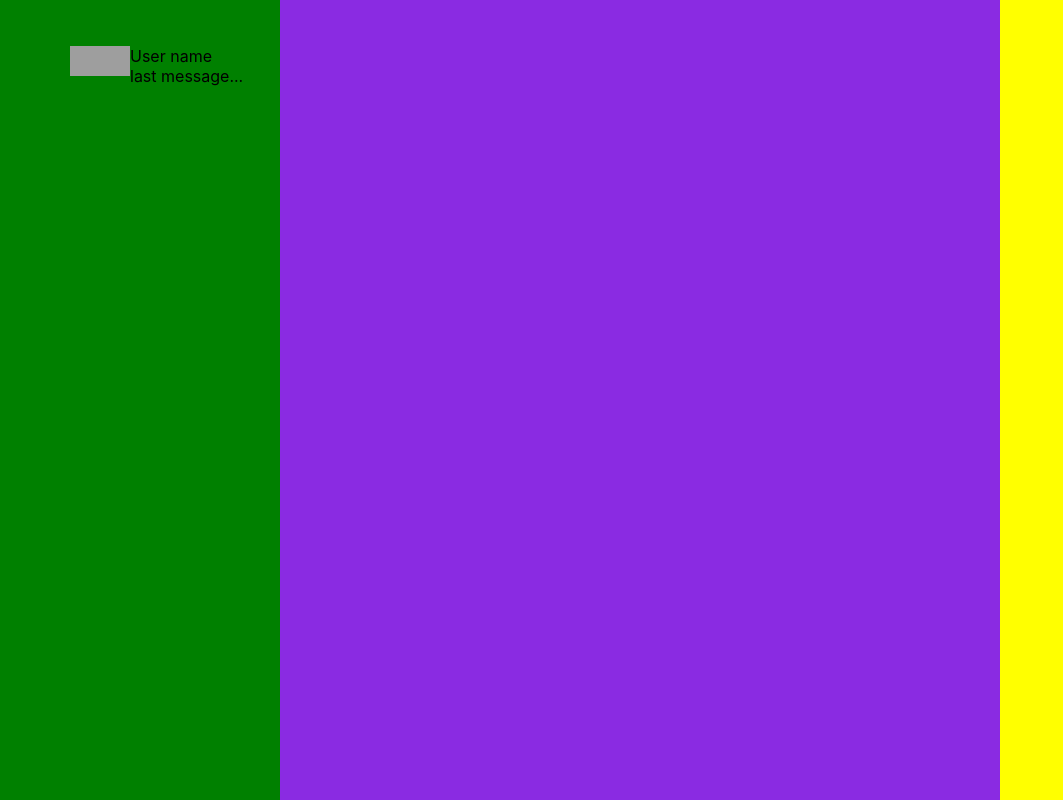
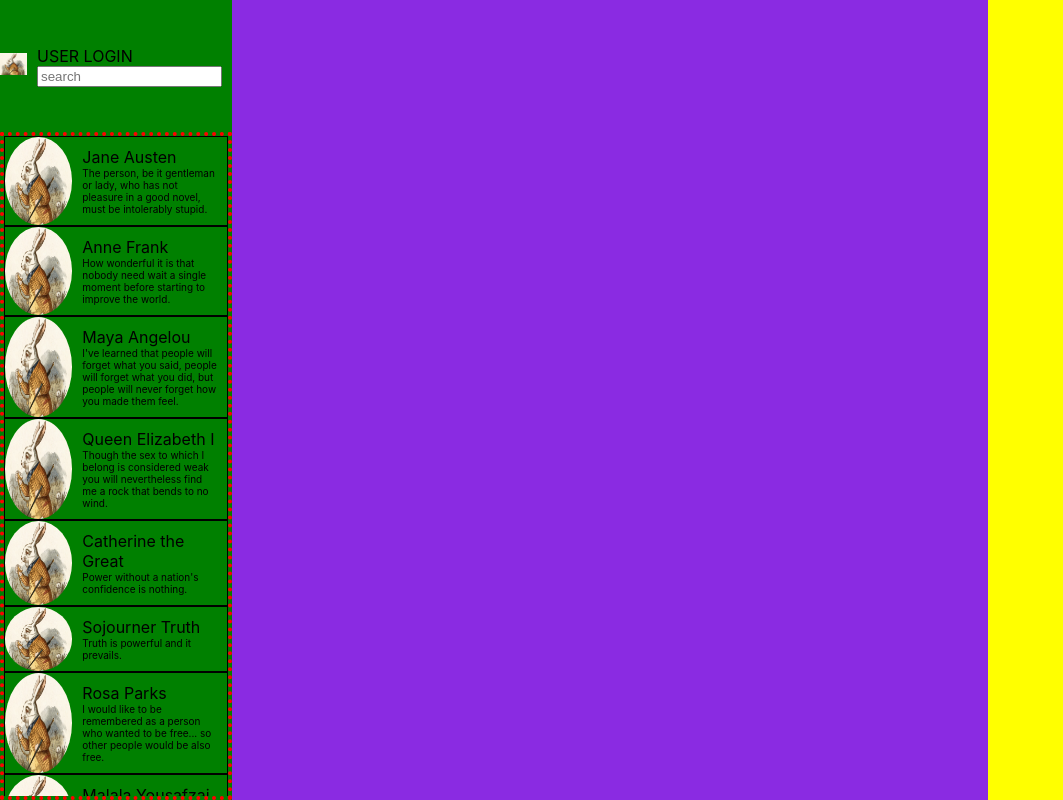
Before and after one commit to 1n3ffbl3/chat4people, a React (Create React App) app in the folder frontend/: page / in a window 1280 px wide. Shown: the whole page, without its empty margins (0-1063 px from the left). Built offline with nearby package versions, Linux system fonts and the light colour scheme; grey boxes are pictures that could not be loaded.

Commit message:
Add harcoded values to user sidebar. Improve css.

```diff
--- /dev/null
+++ b/frontend/src/components/UserBox/ContactItem.js
@@ -0,0 +1,26 @@
+import React from 'react';
+import PropTypes from 'prop-types';
+
+import styles from './ContactItem.module.scss';
+
+
+const ContactItem = ({ image, userName, message }) => (
+  <li className={styles.item}>
+    <div className={styles.imgWrapper}>
+      <img className={styles.img} src={image}></img>
+    </div>
+    <div className={styles.details}>
+      <span className={styles.name}>{userName}</span>
+      <span className={styles.msg}>{message}</span>
+    </div>
+  </li>
+);
+
+ContactItem.propTypes = {
+  image: PropTypes.string,
+  userName: PropTypes.string,
+  message: PropTypes.string,
+};
+
+
+export default ContactItem;
--- /dev/null
+++ b/frontend/src/components/UserBox/ContactItem.module.scss
@@ -0,0 +1,29 @@
+.item {
+  border: 1px solid black;
+  display: flex;
+}
+
+.imgWrapper {
+  flex: 1
+}
+
+.img {
+  width: 100%;
+  height: 100%;
+  border-radius: 50%;
+}
+
+.details {
+  flex: 2;
+  display: flex;
+  flex-direction: column;
+  padding: 10px;
+}
+
+.name {
+  font-size: 16px;
+}
+
+.msg {
+  font-size: 10px;
+}
--- /dev/null
+++ b/frontend/src/components/UserBox/ContactList.js
@@ -0,0 +1,88 @@
+import React from 'react';
+
+import ContactItem from './ContactItem';
+import styles from './ContactList.module.scss';
+import rabbit from '../../img/rabbitTime.jpg';
+
+const contacts = [
+  {
+    img: rabbit,
+    name: "Jane Austen",
+    msg: "The person, be it gentleman or lady, who has not pleasure in a good novel, must be intolerably stupid."
+  },
+  {
+    img: rabbit,
+    name: "Anne Frank",
+    msg: "How wonderful it is that nobody need wait a single moment before starting to improve the world.",
+  },
+  {
+    img: rabbit,
+    name: "Maya Angelou",
+    msg: "I've learned that people will forget what you said, people will forget what you did, but people will never forget how you made them feel."
+  },
+  {
+    img: rabbit,
+    name: "Queen Elizabeth I",
+    msg: "Though the sex to which I belong is considered weak you will nevertheless find me a rock that bends to no wind.",
+  },
+  {
+    img: rabbit,
+    name: "Catherine the Great",
+    msg: "Power without a nation's confidence is nothing.",
+  },
+  {
+    img: rabbit,
+    name: "Sojourner Truth",
+    msg: "Truth is powerful and it prevails.",
+  },
+  {
+    img: rabbit,
+    name: "Rosa Parks",
+    msg: "I would like to be remembered as a person who wanted to be free... so other people would be also free.",
+  },
+  {
+    img: rabbit,
+    name: "Malala Yousafzai",
+    msg: "I tell my story not because it is unique, but because it is the story of many girls.",
+  },
+  {
+    img: rabbit,
+    name: "Marie Curie",
+    msg: "Nothing in life is to be feared, it is only to be understood. Now is the time to understand more, so that we may fear less.",
+  },
+  {
+    img: rabbit,
+    name: "Ada Lovelace",
+    msg: "That brain of mine is something more than merely mortal; as time will show.",
+  },
+  {
+    img: rabbit,
+    name: "Edith Cowan",
+    msg: "Women are very desirous of their being placed on absolutely equal terms with men. We ask for neither more nor less than that.",
+  },
+  {
+    img: rabbit,
+    name: "Amelia Earhart ",
+    msg: "Women must try to do things as men have tried. When they fail, their failure must be but a challenge to others.",
+  },
+];
+
+const ContactList = () => {
+  return(
+    <div className={styles.contactList}>
+      <ul className={styles.list}>
+        {
+          contacts.map(contact => (
+            <ContactItem
+              image={contact.img}
+              userName={contact.name}
+              message={contact.msg} />
+          ))
+        }
+      </ul>
+    </div>
+  );
+};
+
+
+export default ContactList;
--- /dev/null
+++ b/frontend/src/components/UserBox/ContactList.module.scss
@@ -0,0 +1,13 @@
+.contactList {
+  border: 4px dotted red;
+  flex: 5;
+  display: flex;
+  flex-direction: column;
+  overflow-y: scroll;
+}
+
+.list {
+  list-style-type: none;
+  margin: 0;
+  padding:0;
+}
--- a/frontend/src/components/UserBox/UserBox.js
+++ b/frontend/src/components/UserBox/UserBox.js
@@ -1,11 +1,21 @@
 import React from 'react';
 
-import UserList from './UserList';
+import ContactList from './ContactList';
 import styles from './UserBox.module.scss';
+import rabbit from '../../img/rabbitTime.jpg';
 
 const UserBox = () => (
   <div className={styles.userBoxContainer}>
-    <UserList/>
+    <div className={styles.user}>
+      <div className={styles.ownerImgWrapper}>
+        <img className={styles.img} src={rabbit}></img>
+      </div>
+      <div className={styles.ownerDetails}>
+        <span>USER LOGIN</span>
+        <input placeholder='search'></input>
+      </div>
+    </div>
+    <ContactList/>
   </div>
 );
 
--- a/frontend/src/components/UserBox/UserBox.module.scss
+++ b/frontend/src/components/UserBox/UserBox.module.scss
@@ -2,6 +2,29 @@
   background-color: green;
   box-sizing: border-box;
   height: 100vh;
-  padding: 30px;
   flex: 1;
+  display: flex;
+  flex-direction: column;
 }
+
+.user {
+  flex: 1;
+  display: flex;
+  align-items: center;
+}
+
+.ownerImgWrapper {
+  flex: 1
+}
+
+.img {
+  width: 100%;
+  height: 100%;
+}
+
+.ownerDetails {
+  flex: 2;
+  display: flex;
+  flex-direction: column;
+  padding: 10px;
+}
--- a/frontend/src/components/UserBox/UserItem.js
+++ /dev/null
@@ -1,19 +0,0 @@
-import React from 'react';
-
-import styles from './UserItem.module.scss';
-
-
-const UserItem = () => (
-  <div className={styles.userItemContainer}>
-    <div className={styles.userImgWrapper}>
-      <img className={styles.userImg} src='http://lorempixel.com/400/200/animals' alt='userImg'></img>
-    </div>
-    <div className={styles.userInfo}>
-      <span>User name</span>
-      <span>last message...</span>
-    </div>
-  </div>
-);
-
-
-export default UserItem;
--- a/frontend/src/components/UserBox/UserItem.module.scss
+++ /dev/null
@@ -1,21 +0,0 @@
-.userItemContainer {
-  display: flex;
-  max-height: 100px;
-}
-
-.userImgWrapper {
-  max-width: 100px;
-  flex: 1;
-}
-
-.userImg {
-  width: 100%;
-}
-
-.userInfo{
-  flex: 2;
-  display: flex;
-  flex-direction: column;
-  margin : 0;
-  padding: 0;
-}
--- a/frontend/src/components/UserBox/UserList.js
+++ /dev/null
@@ -1,15 +0,0 @@
-import React from 'react';
-
-import UserItem from './UserItem';
-
-
-const UserList = () => {
-  return(
-    <ul>
-      <UserItem/>
-    </ul>
-  );
-};
-
-
-export default UserList;
```
Also changed, not shown: frontend/src/components/UserBox/UserList.module.scss (deleted).
